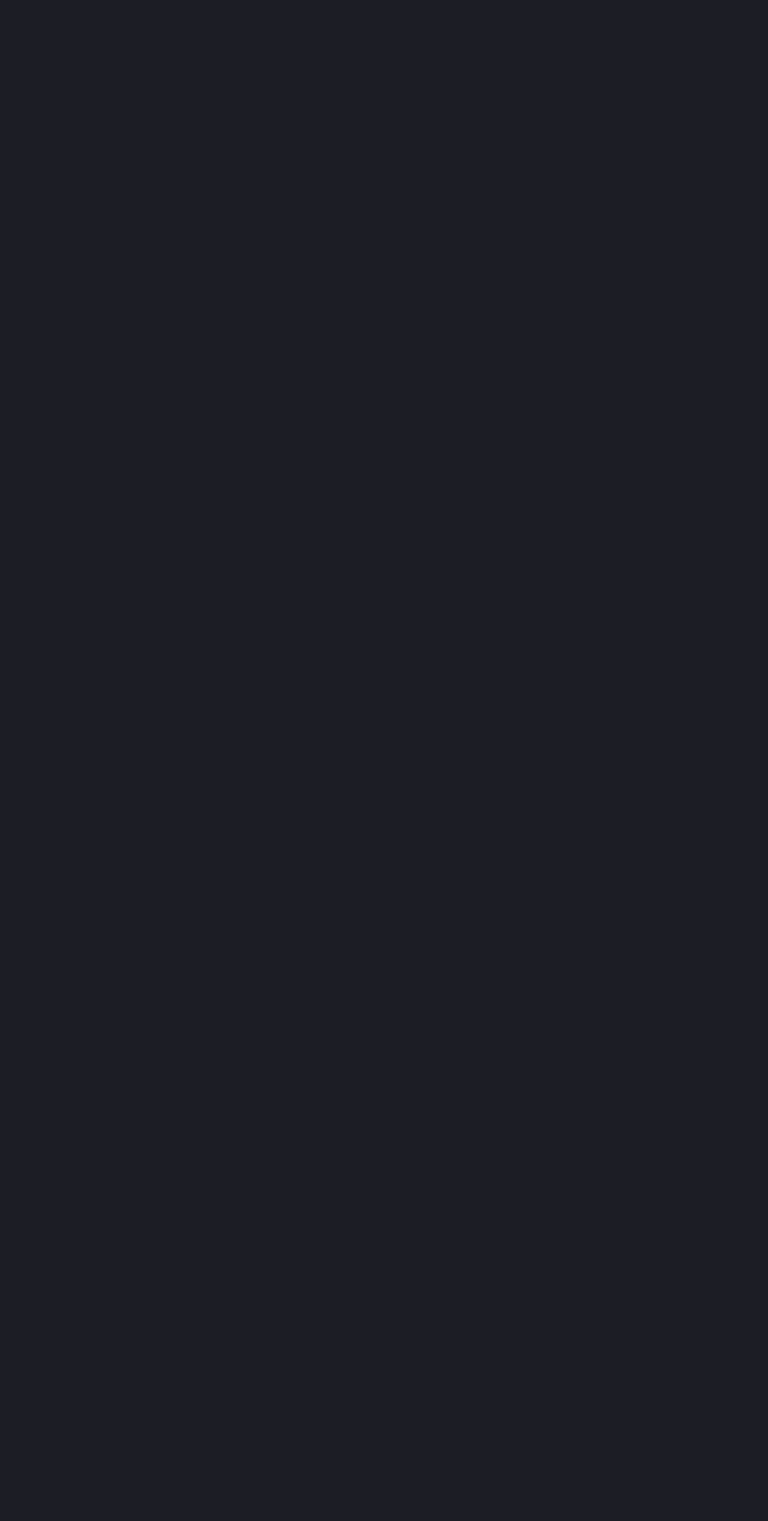
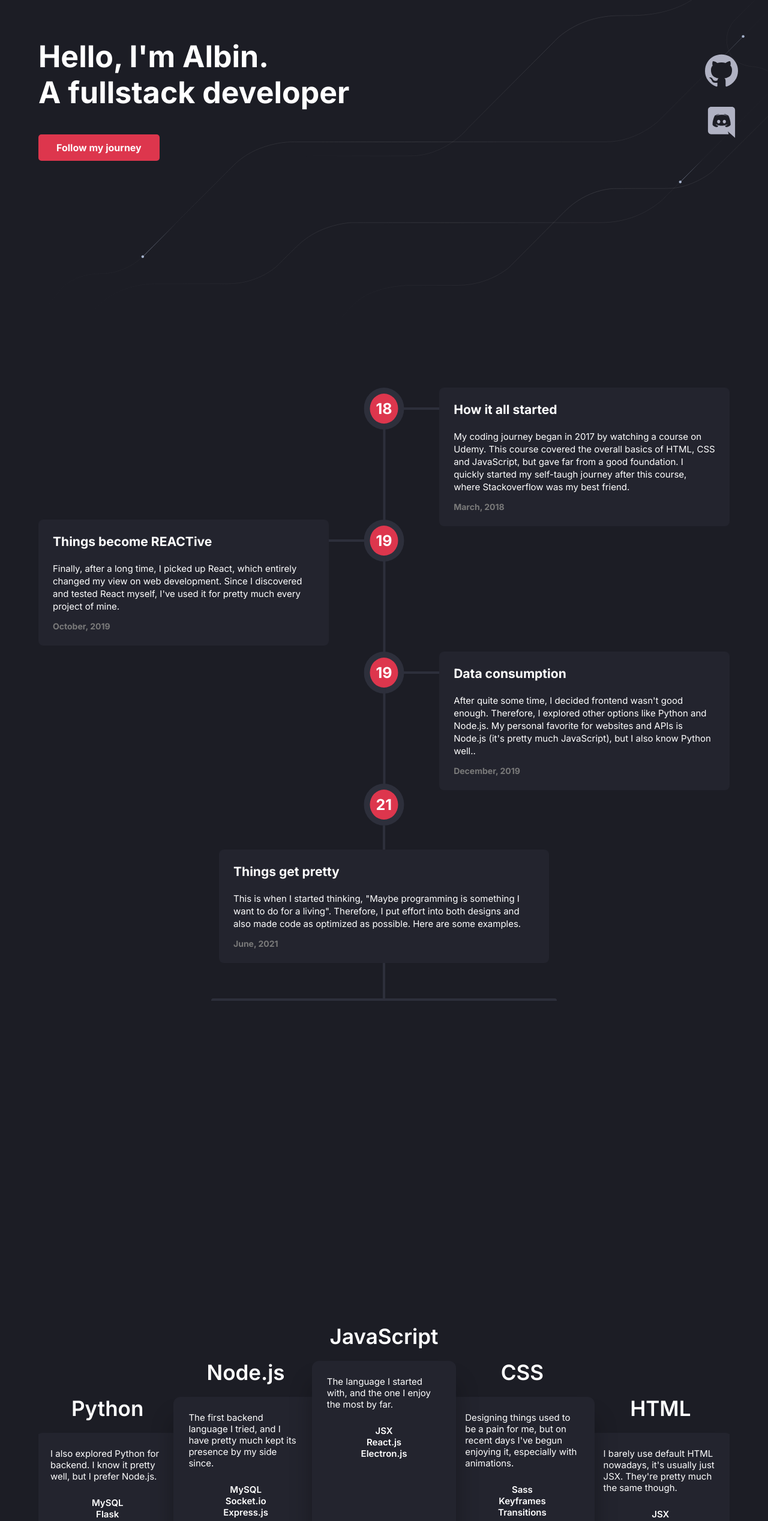
Before and after one commit to Poxie/new-portfolio, a React (Create React App) app: page / in a window 1280 px wide. Shown: the part 234-2769 px from the top of the page at 60% size. Before the commit the page ends 800 px from the top, so only its background shows below. Built offline with nearby package versions, Linux system fonts and the light colour scheme.

Commit message:
Added all the section components

```diff
--- a/src/pages/home/Home.tsx
+++ b/src/pages/home/Home.tsx
@@ -1,7 +1,16 @@
+import { Footer } from './Footer';
+import './Home.scss';
+import { HomeHeader } from './HomeHeader';
+import { HomeTree } from './HomeTree';
+import { Technologies } from './Technologies';
+
 export const Home = () => {
     return(
         <div className="home">
-            hemma
+            <HomeHeader />
+            <HomeTree />
+            <Technologies />
+            <Footer />
         </div>
     )
 }
```
